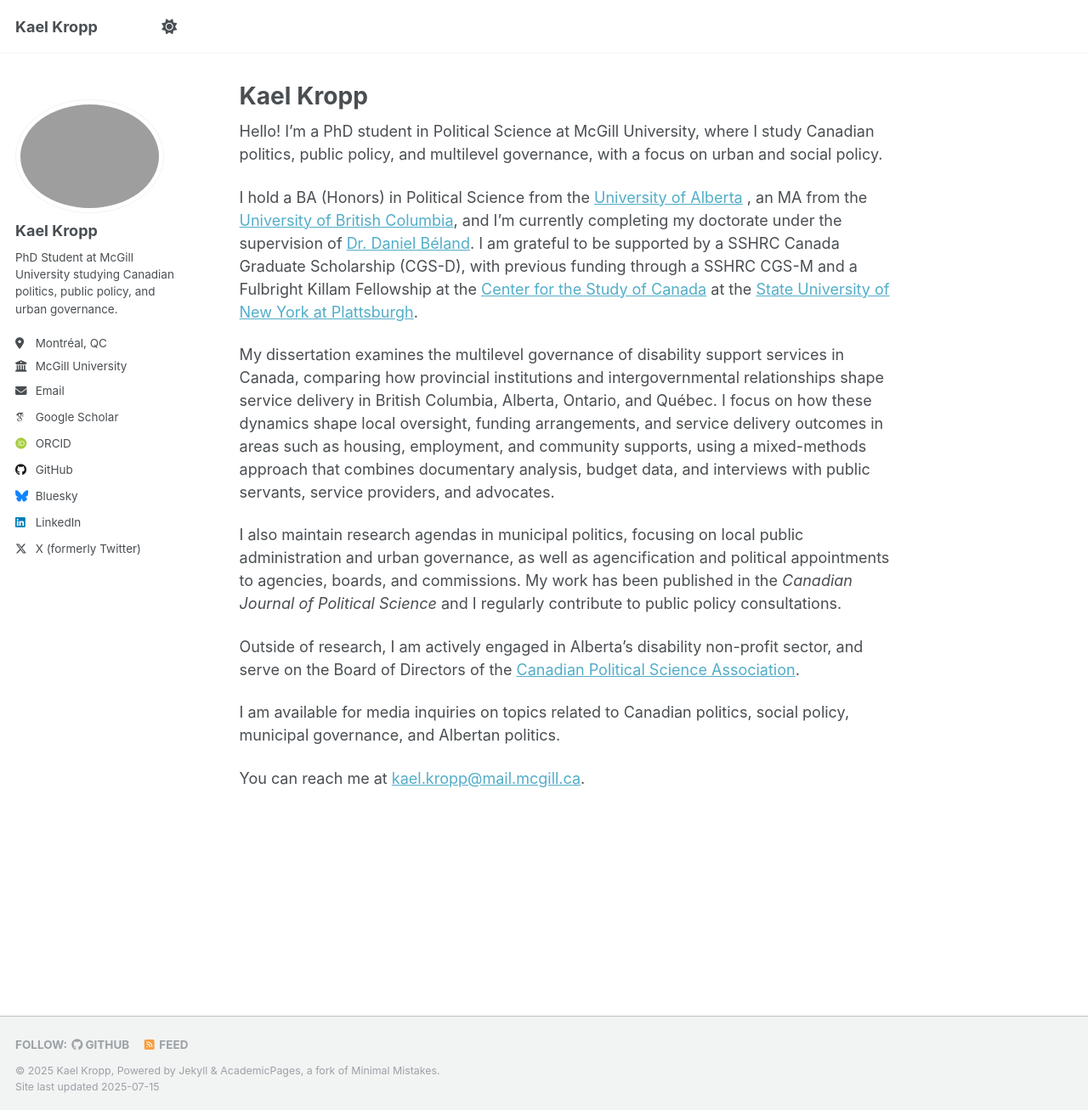
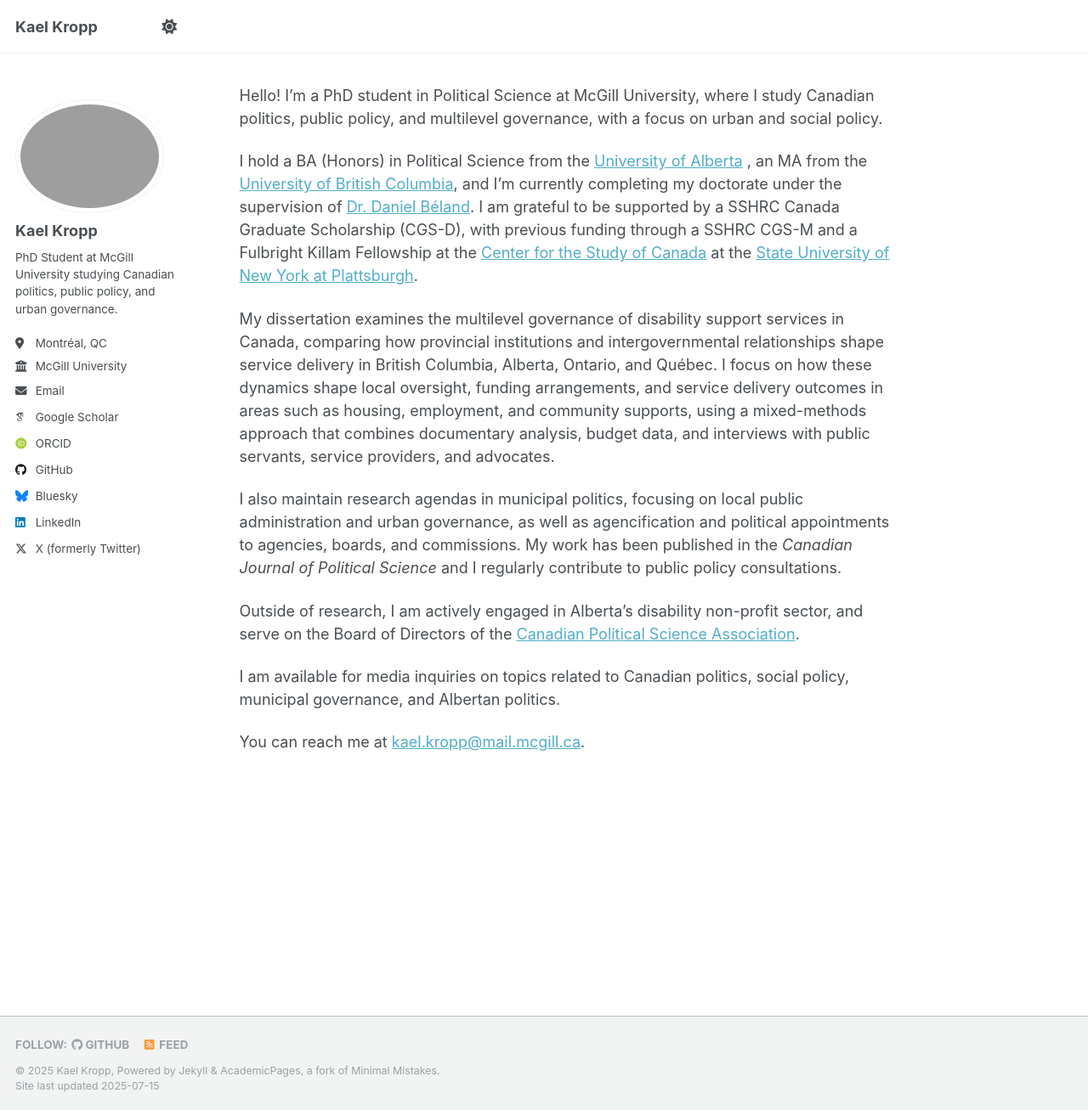
Before and after one commit to kaelkropp/kaelkropp.github.io, a Jekyll site: the page built from _pages/about.md, in a window 1280 px wide and 1307 px high. Shown: the whole window at 85% size. Built offline with Jekyll 4.4.1, drawn with Linux system fonts in a browser that asks for light colours; some web fonts are replaced; a script that is not in the unit is left out.

Commit message:
Update about.md
Removing duplicate name from 'About' page

```diff
--- a/_pages/about.md
+++ b/_pages/about.md
@@ -1,6 +1,5 @@
 ---
 permalink: /
-title: "Kael Kropp"
 author_profile: true
 redirect_from:
   - /about/
```
